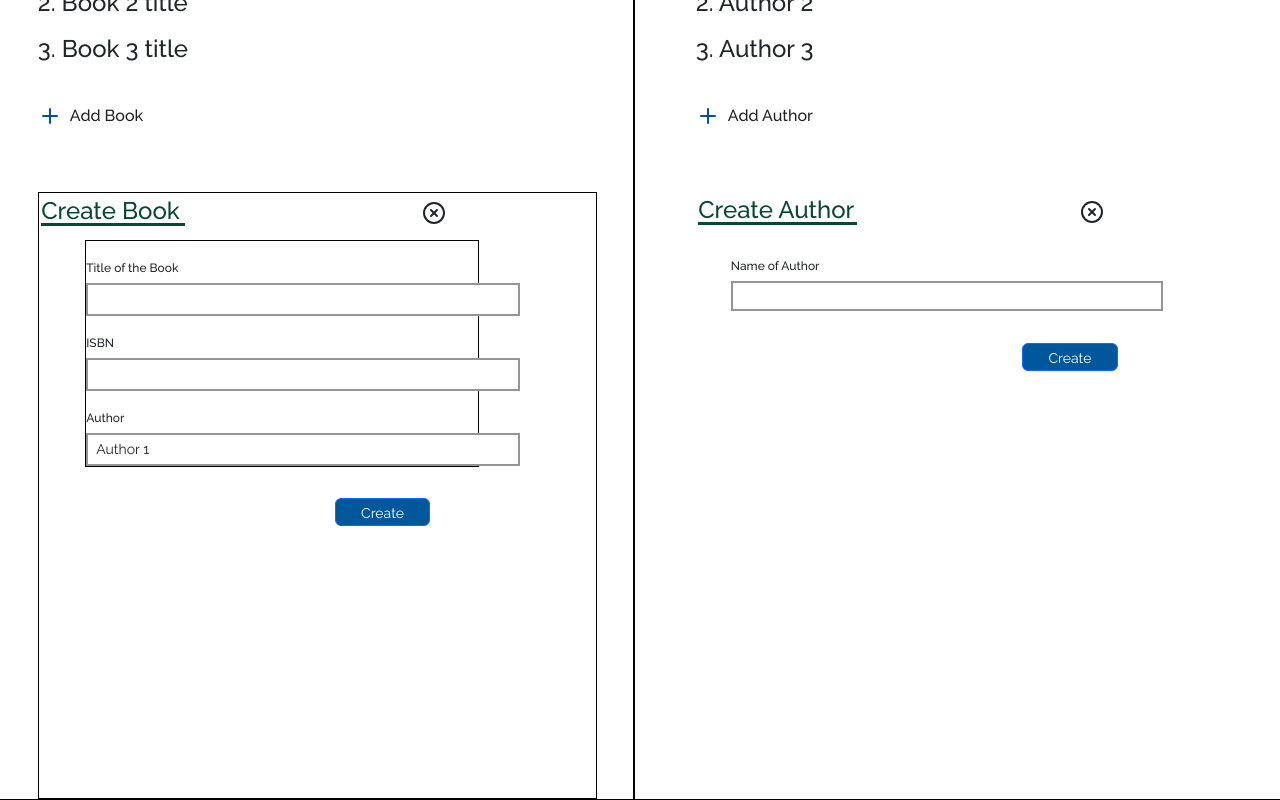
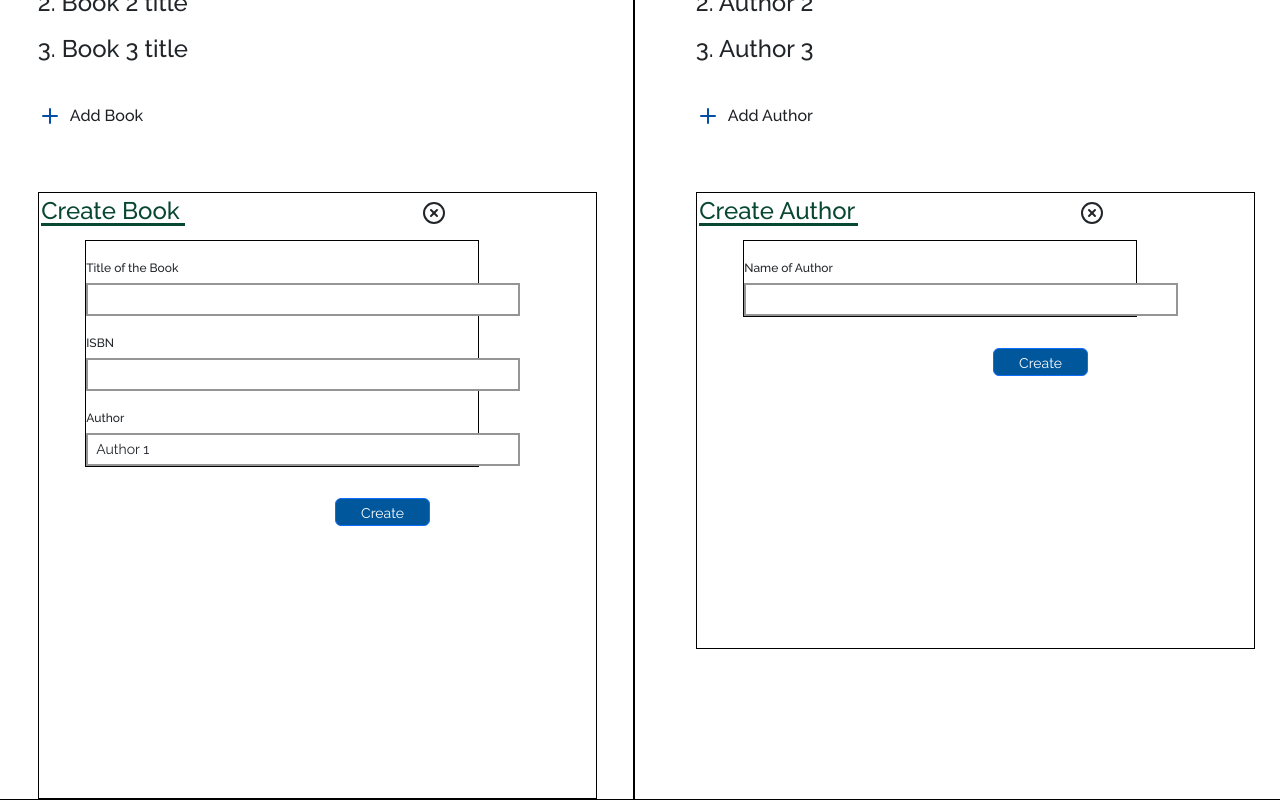
Before and after one commit to IsuruVihan/library_app_reactors, a React (Create React App) app: page / in a window 1280 px wide. Shown: the part 702-1502 px from the top of the page. Built offline with nearby package versions, Linux system fonts and the light colour scheme.

Commit message:
Re-arranged AddAuthorForm.tsx with bootstrap form components

```diff
--- a/src/assets/styles/partials/AddAuthorForm.scss
+++ b/src/assets/styles/partials/AddAuthorForm.scss
@@ -36,13 +36,16 @@ $create_btn_color: #00579c;
             font-weight: 500;
         }
         .author-name-input {
-            width: 27em;
+            width: 31em;
             border: 2px solid $input_field_border_color;
+            border-radius: 0;
         }
         .create-btn-container {
             padding-left: 1.5em;
             margin-top: 2em;
             margin-bottom: 17em;
+            float: right;
+            margin-right: 3em;
 
             .create-btn {
                 border-radius: 6px;
--- a/src/components/Authors/AddAuthorForm.tsx
+++ b/src/components/Authors/AddAuthorForm.tsx
@@ -1,31 +1,56 @@
 import React, {FC} from 'react';
-import {Col, Container, Row, Button} from "react-bootstrap";
+import {Col, Container, Row, Button, Form} from "react-bootstrap";
 import '../../assets/styles/partials/AddAuthorForm.scss';
 import { XCircle } from 'react-feather';
 
 const AddAuthorForm: FC = () => {
     return(
-        <Container className="aa-form-container" fluid={true}>
+        <Container className="aa-form-container" style={{border: '1px solid black'}} fluid={true}>
             <Row>
                 <Col xs={9}>
                     <Row>
                         <Col className="ca-title" xs={11}><p className="ca-title-text">Create Author</p></Col>
                         <Col className="close-btn" xs={1}><XCircle className="close-icon" /></Col>
                     </Row>
-                    <Row className="aa-form">
-                        <Col xs={1} />
-                        <Col xs={11}><label className="author-name-label">Name of Author</label></Col>
-                        <Col xs={1} />
-                        <Col xs={11}><input className="author-name-input" type="text" /></Col>
-                        <Col xs={9} />
-                        <Col xs={3} className="create-btn-container">
-                            <Button variant="primary" size="sm" className="create-btn">
+                </Col>
+                <Col xs={3} />
+                <Col xs={1} />
+                <Col xs={9}>
+                    <Form className="aa-form" style={{border: '1px solid black'}}>
+                        <Form.Group>
+                            <Form.Label className="author-name-label">Name of Author</Form.Label>
+                            <Form.Control className="author-name-input" type="text" size="sm" />
+                        </Form.Group>
+                        <Form.Group className="create-btn-container">
+                            <Button className="create-btn" variant="primary" type="submit" size="sm" >
                                 Create
                             </Button>
-                        </Col>
-                    </Row>
+                        </Form.Group>
+                    </Form>
                 </Col>
             </Row>
+
+        {/*<Container className="aa-form-container" fluid={true}>*/}
+        {/*    <Row>*/}
+        {/*        <Col xs={9}>*/}
+        {/*            <Row>*/}
+        {/*                <Col className="ca-title" xs={11}><p className="ca-title-text">Create Author</p></Col>*/}
+        {/*                <Col className="close-btn" xs={1}><XCircle className="close-icon" /></Col>*/}
+        {/*            </Row>*/}
+        {/*            <Row className="aa-form">*/}
+        {/*                <Col xs={1} />*/}
+        {/*                <Col xs={11}><label className="author-name-label">Name of Author</label></Col>*/}
+        {/*                <Col xs={1} />*/}
+        {/*                <Col xs={11}><input className="author-name-input" type="text" /></Col>*/}
+        {/*                <Col xs={9} />*/}
+        {/*                <Col xs={3} className="create-btn-container">*/}
+        {/*                    <Button variant="primary" size="sm" className="create-btn">*/}
+        {/*                        Create*/}
+        {/*                    </Button>*/}
+        {/*                </Col>*/}
+        {/*            </Row>*/}
+        {/*        </Col>*/}
+        {/*    </Row>*/}
         </Container>
     );
 }
```
